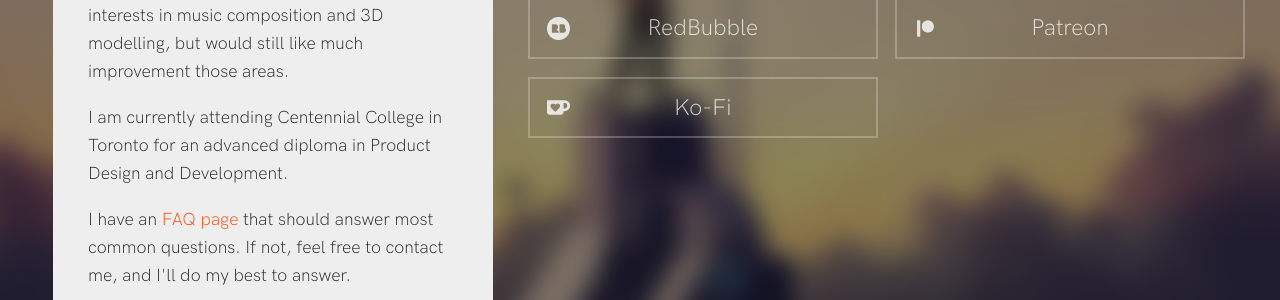
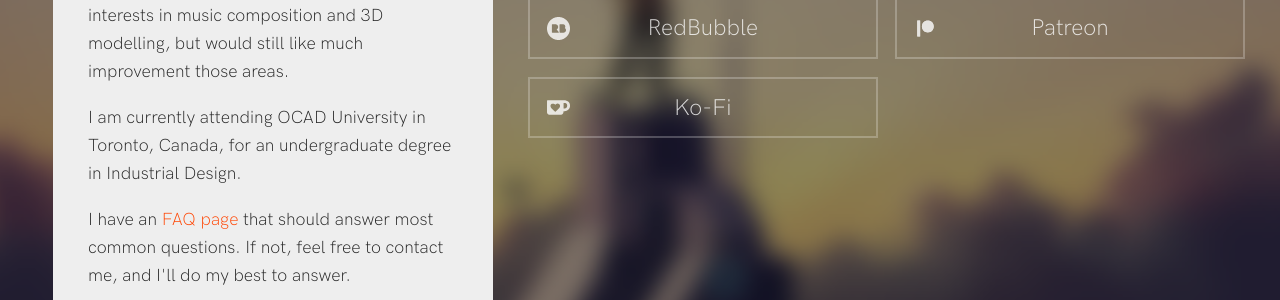
Before and after one commit to Kavaeric/kavaeric.github.io, a Jekyll site: the page built from index.html, in a window 1280 px wide and 900 px high, scrolled down 1305 px. Shown: the part 153-453 px from the top of the window. Built offline with Jekyll 4.4.1, drawn with Linux system fonts in a browser that asks for light colours; some of the changed text lies outside the part shown.

Commit message:
Update about

```diff
--- a/index.html
+++ b/index.html
@@ -61,7 +61,7 @@ title: Kavaeric
                 <p>I'm Shoji Ushiyama, but I mostly go by my online alias, <strong>Kavaeric</strong>. I'm a 21-year-old Japanese artist from Hong Kong. Most use he/him/his with me.</p>
                 <p>My main personal worldbuilding project is +700, a science fiction world set 700 years in the future. I draw a lot of furries. I also take interest in drawing fashion, firearms and guns, scenery, cars, spaceships, graphic design, among other things.</p>
                 <p>Art aside, I can do some programming work, do front-end web development, and have an interest in computers in general. I also have interests in music composition and 3D modelling, but would still like much improvement those areas.</p>
-                <p>I am currently attending Centennial College in Toronto for an advanced diploma in Product Design and Development.</p>
+                <p>I am currently attending OCAD University in Toronto, Canada, for an undergraduate degree in Industrial Design.</p>
                 <p>I have an <a target="blank" href="faq.html">FAQ page</a> that should answer most  common questions. If not, feel free to contact me, and I'll do my best to answer.</p>
             </div>
 
```
Also changed, not shown: other parts of index.html (+1 -1 lines), 4 other files.
